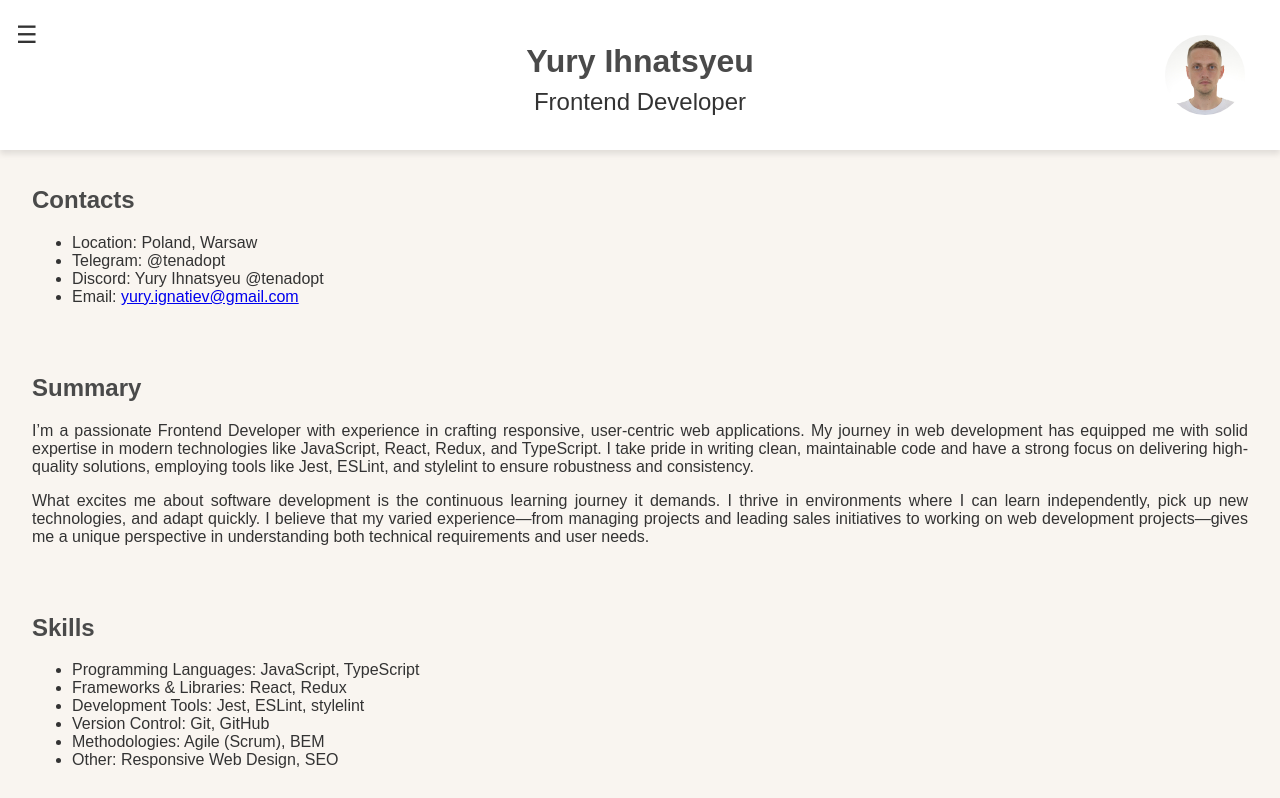
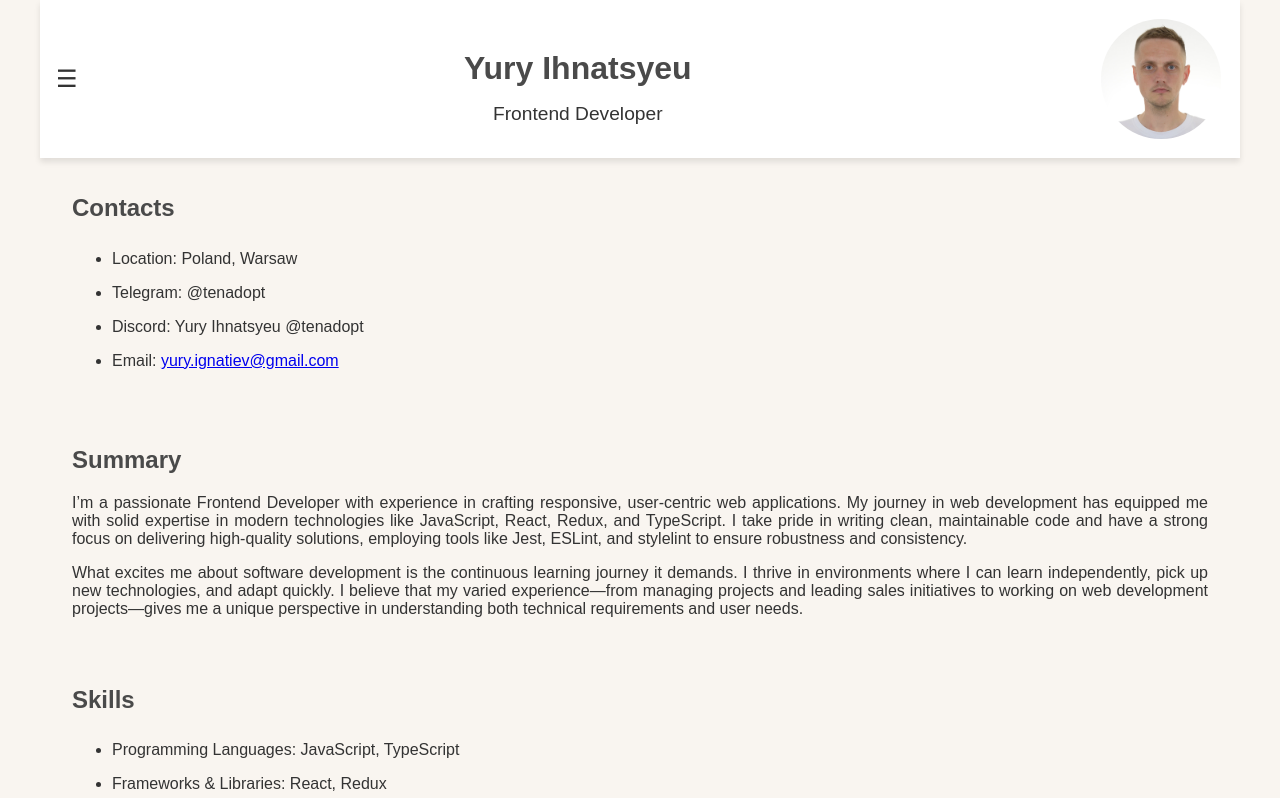
Before and after one commit to tenadopt/rsschool-cv, a plain HTML site: page index.html in a window 1280 px wide. Shown: the top 798 px of the page. Drawn offline with Linux system fonts and the light colour scheme.

Commit message:
fix: fix minor styles issues

```diff
--- a/index.html
+++ b/index.html
@@ -10,6 +10,8 @@
 </head>
 <body>
     <header>
+        <div class="content-container">
+            <div class="header-container">
                 <button class="menu-toggle" aria-label="Toggle menu">&#9776;</button>
                 <nav class="navbar">
                     <ul>
@@ -21,15 +23,15 @@
                         <li><a href="#english">English</a></li>
                     </ul>
                 </nav>
-        <div class="header-container">
                 <section class="branding">
                     <h1>Yury Ihnatsyeu</h1>
                     <p>Frontend Developer</p>
                 </section>
                 <img src="./images/cv-photo.jpeg" alt="Yury Ihnatsyeu" class="profile-photo">
             </div>
+        </div>
     </header>
-    <main>
+    <main class="content-container">
         <section id="contacts">
             <h2>Contacts</h2>
             <ul>
--- a/script.js
+++ b/script.js
@@ -6,16 +6,19 @@ document.addEventListener('DOMContentLoaded', function(){
 
     const toggleMenu = () => {
         navbar.classList.toggle("open");
+        menuToggle.classList.toggle("open");
         mask.classList.toggle("open");
     }
 
     const closeMenu = () => {
         navbar.classList.remove("open");
+        menuToggle.classList.remove("open");
         mask.classList.remove("open");
     }
 
     menuToggle.addEventListener("click", toggleMenu);
     mask.addEventListener("click", toggleMenu);
+    navbar.addEventListener("click", closeMenu);
 
     navLinks.forEach(link => {
         link.addEventListener("click", closeMenu);
--- a/style.css
+++ b/style.css
@@ -5,24 +5,26 @@ body {
     margin: 0;
 }
 
+.content-container {
+    width: 100%;
+    max-width: 1200px;
+    margin: 0 auto;
+}
+
 header {
-    background-color: #ffffff;
-    box-shadow: 0 4px 6px rgba(0, 0, 0, 0.1);
-    padding: 1rem;
     position: relative;
 }
 
 .header-container {
     display: flex;
     align-items: center;
-    justify-content: right;
+    justify-content: space-between;
     position: relative;
+    background-color: #ffffff;
+    box-shadow: 0 4px 6px rgba(0, 0, 0, 0.1);
 }
 
 .branding {
-    position: absolute;
-    left: 50%;
-    transform: translateX(-50%);
     text-align: center;
     display: flex;
     flex-direction: column;
@@ -36,15 +38,16 @@ header h1 {
 }
 
 header p {
-    font-size: 1em;
+    font-size: 1.2em;
     margin: 0;
 }
 
 header img.profile-photo {
     border-radius: 50%;
-    width: 300px;
+    width: 120px;
     height: auto;
     border: 3px solid #ffffff;
+    margin: 1em 1em;
 }
 
 .menu-toggle {
@@ -53,11 +56,16 @@ header img.profile-photo {
     border: none;
     color: #333;
     cursor: pointer;
-    position: fixed;
-    top: 20px;
+    position: relative;
     left: 10px;
+    visibility: visible;
     z-index: 1001;
 }
+
+.menu-toggle.open {
+    visibility: hidden;
+}
+
 
 nav {
     position: fixed;
@@ -120,23 +128,6 @@ nav ul li a:hover {
     visibility: visible;
 }
 
-header h1 {
-    font-size: 2em;
-    margin: 0.5rem 0;
-}
-
-header p {
-    font-size: 1.5em;
-    margin: 0;
-}
-
-header img.profile-photo {
-    width: 80px;
-    height: 80px;
-    border-radius: 50%;
-    margin: 1rem;
-}
-
 section {
     padding: 1em 2em;
     text-align: justify;
@@ -150,6 +141,10 @@ ul {
     padding-left: 2.5rem;
 }
 
+li {
+    padding: 0.5rem 0;
+}
+
 .footer-container {
     display: flex;
     flex-direction: row;
@@ -159,6 +154,9 @@ ul {
     background-color: #ffffff;
     color: #4a4a4a;
     font-size: 0.8rem;
+    width: 100%;
+    max-width: 1200px;
+    margin: 0 auto;
 }
 
 .social-media {
```
Lines whose indentation alone changed are shown as unchanged.
